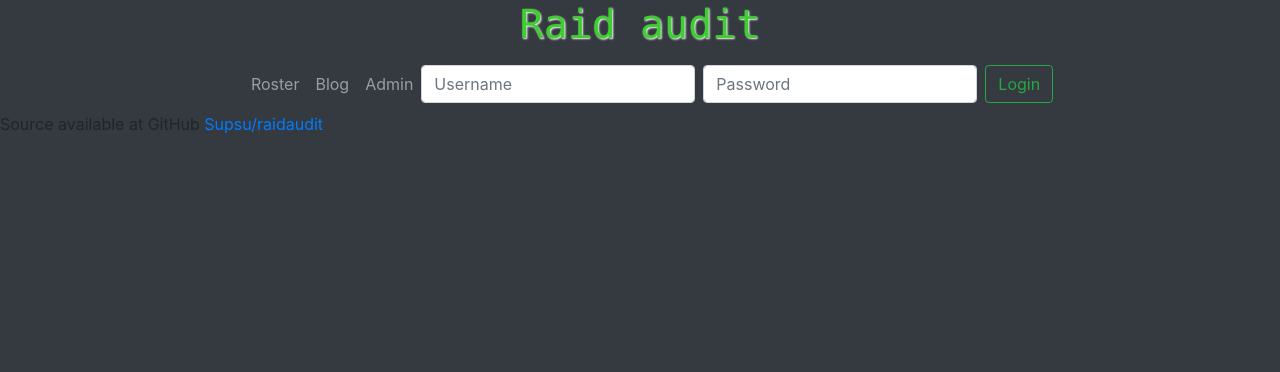
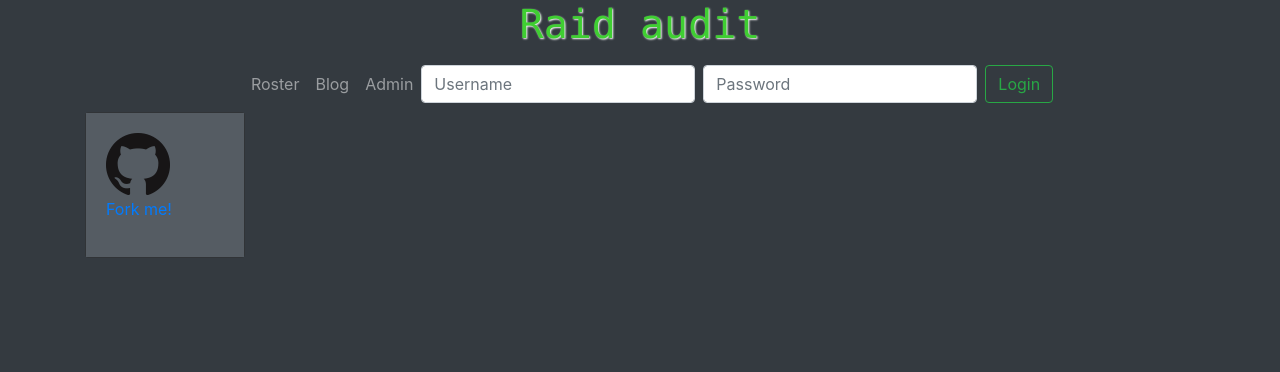
Before and after one commit to Supsu/raidaudit, a Flask app: template templates/blog.html in a window 1280 px wide. Shown: the top 372 px of the page. Run offline with Flask 2, Linux system fonts and the light colour scheme; the template is opened without the code that fills it, so the values that code supplies are empty; parts of the project's set-up code (start-up, migrations or seed data) failed here and were passed over; some libraries are stand-ins or nearby versions.

Commit message:
Changed source code link from footer to much cleaner side panel link

```diff
--- a/templates/base.html
+++ b/templates/base.html
@@ -77,12 +77,6 @@
       </div>
     </div>
 
-	<footer class="mt-auto">
-	 <div class="inner">
-		<p>Source available at GitHub <a href="https://github.com/Supsu/raidaudit">Supsu/raidaudit</a></p>
-   </div>
-  </footer>
-
 
   </body>
 </html>
--- a/templates/sidebar.html
+++ b/templates/sidebar.html
@@ -19,4 +19,14 @@
         </div>
     </div>
 </div>
+
+
 {% endfor %}
+<div class="card">
+    <div class="card-body">
+        <a href="https://github.com/Supsu/raidaudit" target="_blank">
+            <img src="{{ url_for('static', filename='img/GitHub-Mark-64px.png') }}">
+            <p>Fork me!</p>
+        </a>
+    </div>
+</div>
```
Also changed, not shown: static/img/GitHub-Mark-64px.png (added).
